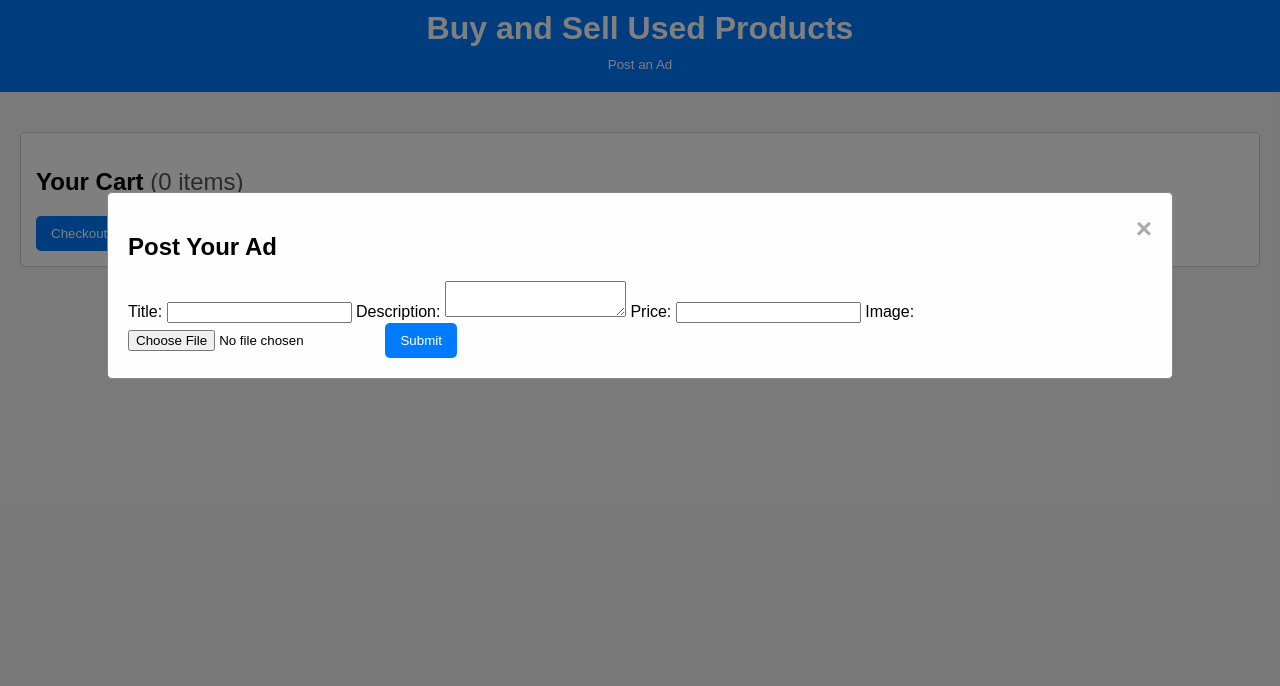
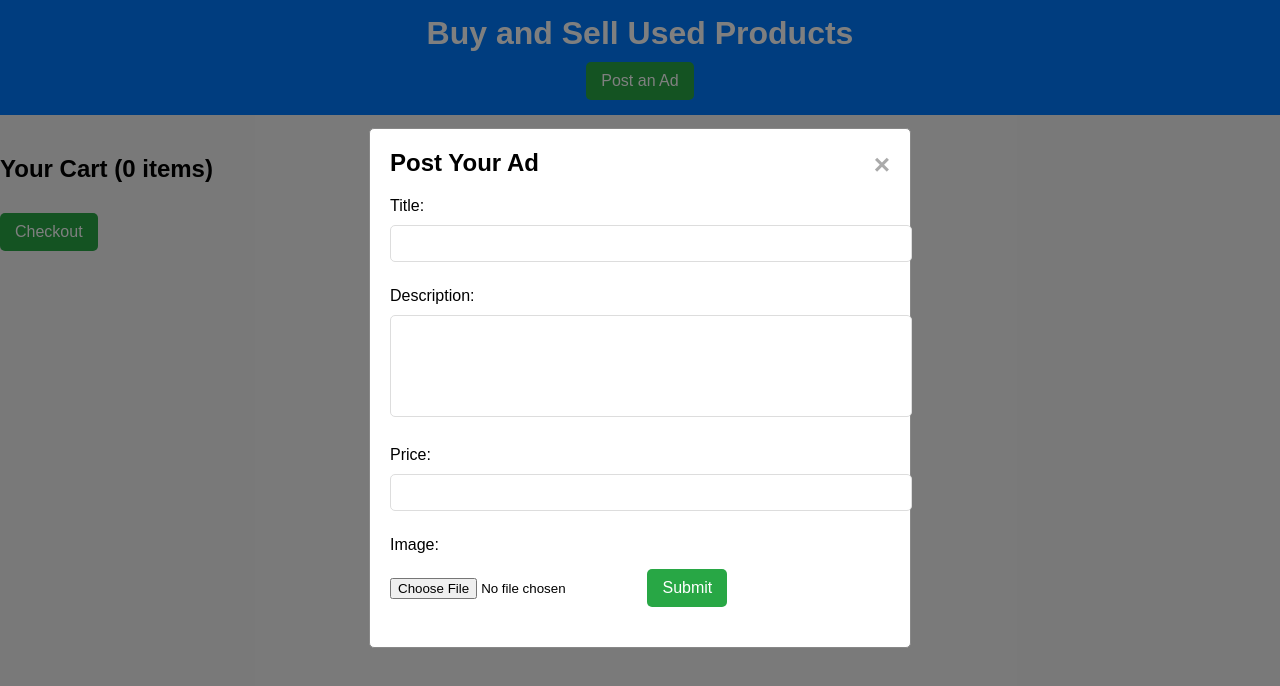
Before and after one commit to sanjayduce/Index, a plain HTML site: page online/index.html in a window 1280 px wide. Both pictures are taken after a click on the button "Post an Ad". Drawn offline with Linux system fonts and the light colour scheme.

Commit message:
Update style.css

```diff
--- a/online/style.css
+++ b/online/style.css
@@ -1,4 +1,3 @@
-/* General Styles */
 body {
     font-family: Arial, sans-serif;
     margin: 0;
@@ -8,8 +7,8 @@ body {
 
 header {
     background: #007BFF;
-    color: #fff;
-    padding: 10px 20px;
+    color: white;
+    padding: 15px;
     text-align: center;
 }
 
@@ -17,58 +16,25 @@ h1 {
     margin: 0;
 }
 
-/* Button Styles */
 button {
-    background-color: #007BFF;
+    padding: 10px 15px;
+    margin-top: 10px;
+    border: none;
+    border-radius: 5px;
+    cursor: pointer;
+    background-color: #28a745;
     color: white;
-    border: none;
-    padding: 10px 15px;
-    cursor: pointer;
-    border-radius: 5px;
-    transition: background-color 0.3s;
+    font-size: 16px;
 }
 
 button:hover {
-    background-color: #0056b3;
+    background-color: #218838;
 }
 
-/* Main Section */
-main {
-    padding: 20px;
-}
-
-/* Ad List Styles */
-#adList {
-    display: flex;
-    flex-direction: column;
-    gap: 10px;
-}
-
-/* Ad Item Styles */
-.ad {
-    background: white;
-    border: 1px solid #ccc;
-    border-radius: 5px;
-    padding: 15px;
-    position: relative;
-}
-
-.ad img {
-    max-width: 100%;
-    height: auto;
-    border-radius: 5px;
-}
-
-.delete-button, .add-to-cart-button {
-    margin-top: 10px;
-    margin-right: 5px;
-}
-
-/* Modal Styles */
 .modal {
-    display: none; /* Hidden by default */
+    display: none;
     position: fixed;
-    z-index: 1;
+    z-index: 1000;
     left: 0;
     top: 0;
     width: 100%;
@@ -78,11 +44,12 @@ main {
 }
 
 .modal-content {
-    background-color: #fefefe;
-    margin: 15% auto;
+    background-color: #fff;
+    margin: 10% auto;
     padding: 20px;
     border: 1px solid #888;
-    width: 80%;
+    width: 90%;
+    max-width: 500px;
     border-radius: 5px;
 }
 
@@ -100,43 +67,79 @@ main {
     cursor: pointer;
 }
 
-/* Cart Section Styles */
-#cartSection {
-    margin-top: 20px;
-    background: #fff;
+#adList {
+    padding: 20px;
+}
+
+.ad {
+    background: white;
+    border: 1px solid #ddd;
+    border-radius: 5px;
     padding: 15px;
-    border: 1px solid #ccc;
+    margin: 10px 0;
+    box-shadow: 0 2px 4px rgba(0, 0, 0, 0.1);
+}
+
+.ad-image {
+    max-width: 100%;
+    height: auto;
     border-radius: 5px;
 }
 
-#cartCount {
-    font-weight: normal;
-    color: #555;
+.delete-button, .add-to-cart-button {
+    margin-top: 10px;
+    margin-right: 10px;
 }
 
-/* Cart Item Styles */
+.cart-section {
+    margin: 20px;
+    padding: 20px;
+    background: white;
+    border-radius: 5px;
+    box-shadow: 0 2px 4px rgba(0, 0, 0, 0.1);
+}
+
 .cart-item {
     display: flex;
     align-items: center;
-    margin-bottom: 10px;
-    padding: 10px;
-    border: 1px solid #ccc;
-    border-radius: 5px;
-    background: #f9f9f9;
+    margin: 10px 0;
 }
 
 .cart-item-image {
-    max-width: 60px; /* Adjusted size for better display */
+    width: 50px;
     height: auto;
-    margin-right: 15px;
+    border-radius: 5px;
+    margin-right: 10px;
 }
 
-.cart-item h4 {
-    margin: 0;
-    flex-grow: 1; /* Allow title to take available space */
+#cartCount {
+    font-weight: bold;
 }
 
-.cart-item p {
-    margin: 0;
-    color: #333; /* Adjust color for better visibility */
+h2 {
+    margin-top: 0;
 }
+
+label {
+    display: block;
+    margin: 10px 0 5px;
+}
+
+input[type="text"],
+input[type="number"],
+textarea {
+    width: 100%;
+    padding: 10px;
+    margin: 5px 0 15px;
+    border: 1px solid #ddd;
+    border-radius: 5px;
+}
+
+textarea {
+    height: 80px;
+    resize: none;
+}
+
+form {
+    margin: 20px 0;
+}
```
